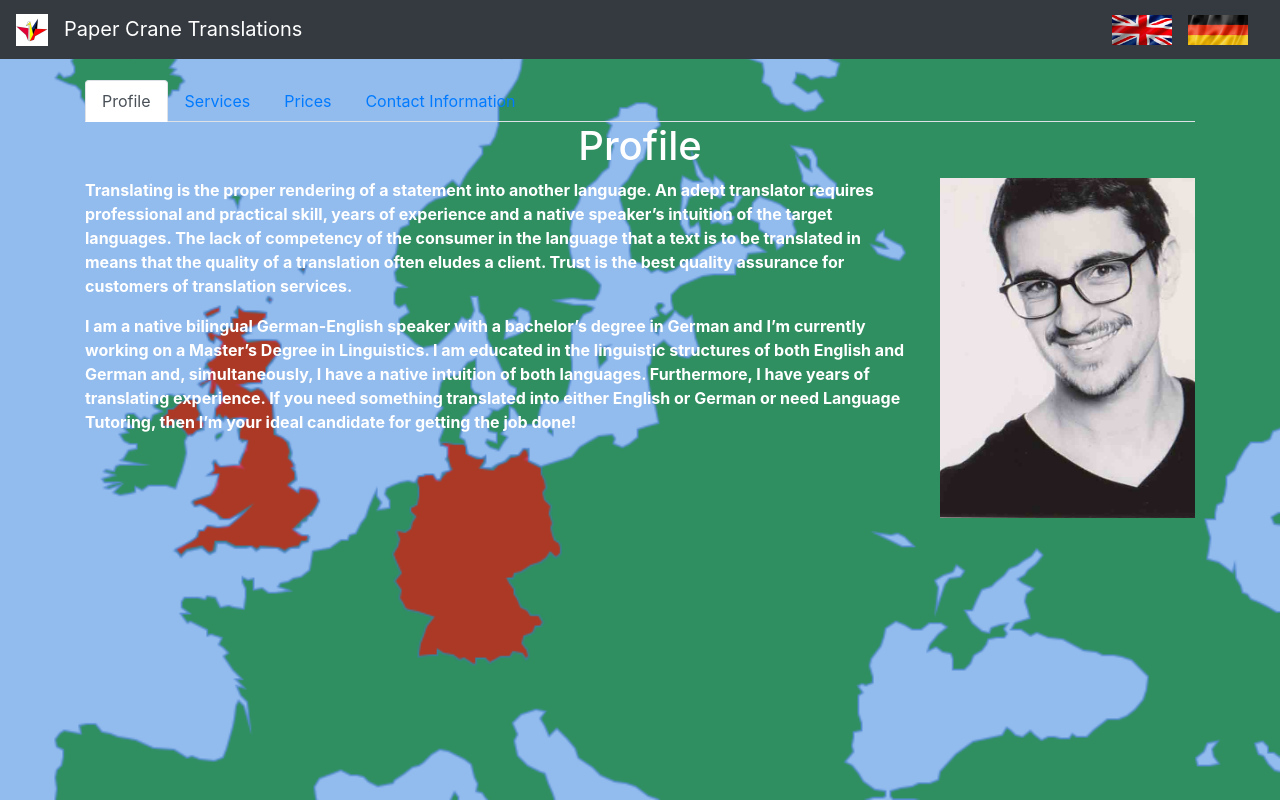
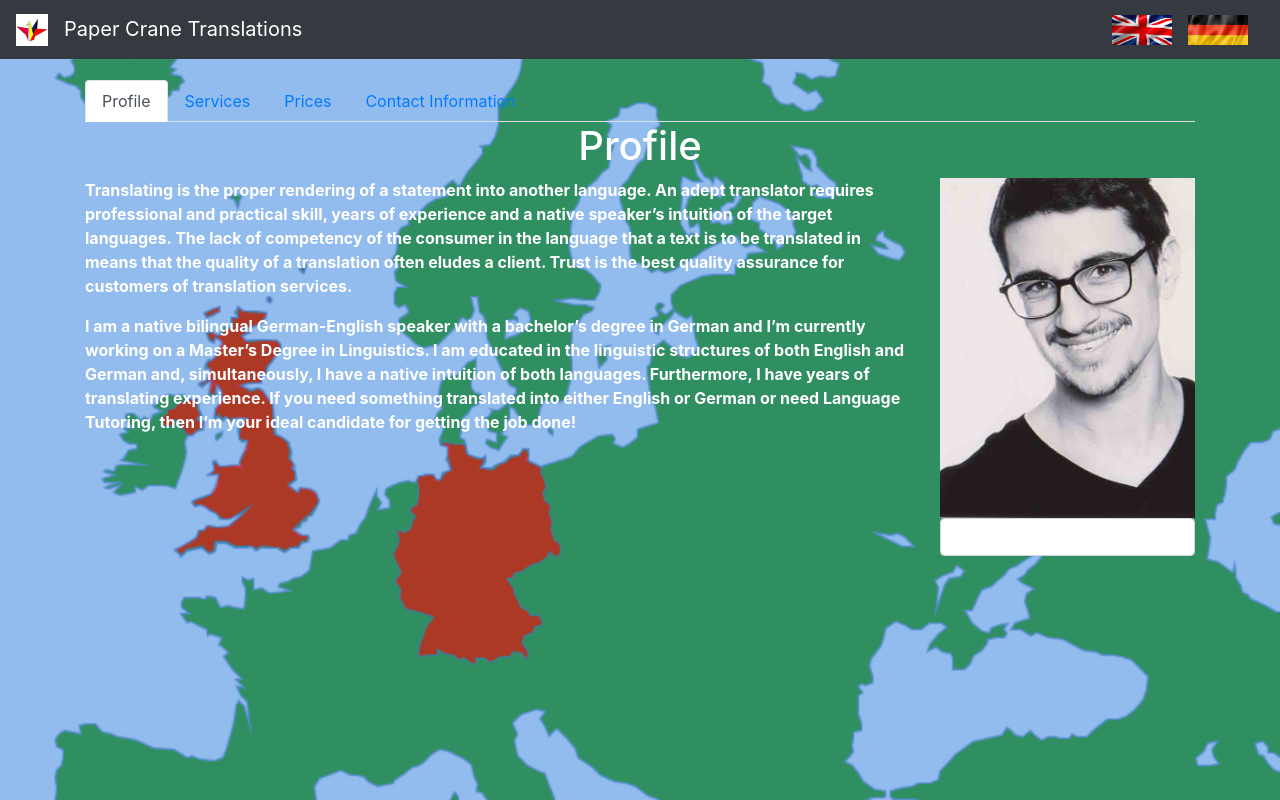
Before and after one commit to mjcampos/paper_crane_translations, a React (Create React App) app: page / in a window 1280 px wide. Built offline with nearby package versions, Linux system fonts and the light colour scheme.

Commit message:
Build out the form for the InputBox component. Now need data.

```diff
--- a/src/components/shared/InputBox.js
+++ b/src/components/shared/InputBox.js
@@ -3,12 +3,25 @@ import {connect} from 'react-redux';
 import {Form} from 'react-bootstrap';
 
 class Inputbox extends Component {
+	constructor(props) {
+		super(props);
+
+		this.state = {
+			code: ""
+		}
+	}
+
+	handleSubmit = e => {
+		e.preventDefault();
+		console.log(this.state);
+	}
+
 	render() {
+		var requiredClicks = 0;
+
 		return (
-			<Form hidden={this.props.clicks >= 3 ? false : true}>
-				<Form.Group>
-					<Form.Control type="text" placeholder="Something"/>
-				</Form.Group>
+			<Form hidden={this.props.clicks >= requiredClicks ? false : true} onSubmit={this.handleSubmit}>
+				<Form.Control value={this.state.code} onChange={(e) => this.setState({code: e.target.value})}/>
 			</Form>
 		);
 	}
```
